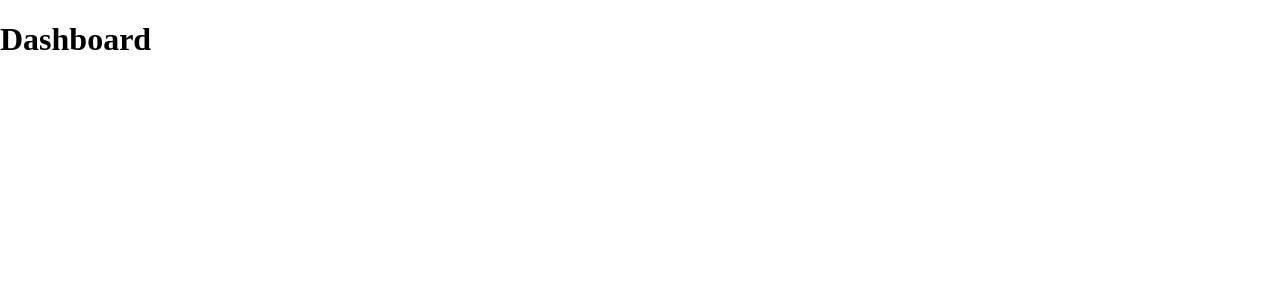
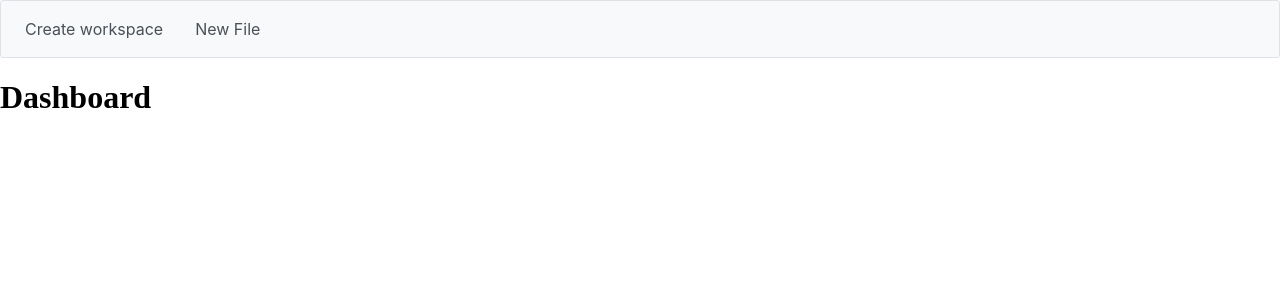
Before and after one commit to Supavega/molecular-react, a React (Vite) app: page /dashboard in a window 1280 px wide. Shown: the top 300 px of the page. Built offline with nearby package versions, Linux system fonts and the light colour scheme; sample sign-in values are in the browser's storage.

Commit message:
dashboard navbar

```diff
--- a/package.json
+++ b/package.json
@@ -10,6 +10,7 @@
     "preview": "vite preview"
   },
   "dependencies": {
+    "@mdxeditor/editor": "^3.0.5",
     "axios": "^1.6.8",
     "i18next-browser-languagedetector": "^7.2.1",
     "prime-react": "^1.0.0",
--- /dev/null
+++ b/src/components/NavBar/index.jsx
@@ -0,0 +1,18 @@
+import { Menubar } from 'primereact/menubar';
+
+export default function NavBar() {
+  const items = [
+    {
+      label: "Create workspace",
+    },
+    {
+      label: "New File",
+    }
+  ]
+
+  return(
+    <>
+      <Menubar model={items} />
+    </>
+  );
+}
--- a/src/screens/dashboard/index.jsx
+++ b/src/screens/dashboard/index.jsx
@@ -1,7 +1,9 @@
+import NavBar from "../../components/NavBar"
 export default function Dashboard() {
 
   return (
     <>
+      <NavBar />
       <h1>Dashboard</h1>
     </>
   )
```
Also changed, not shown: 1 other file (tests, documents, lock files or other folders).
